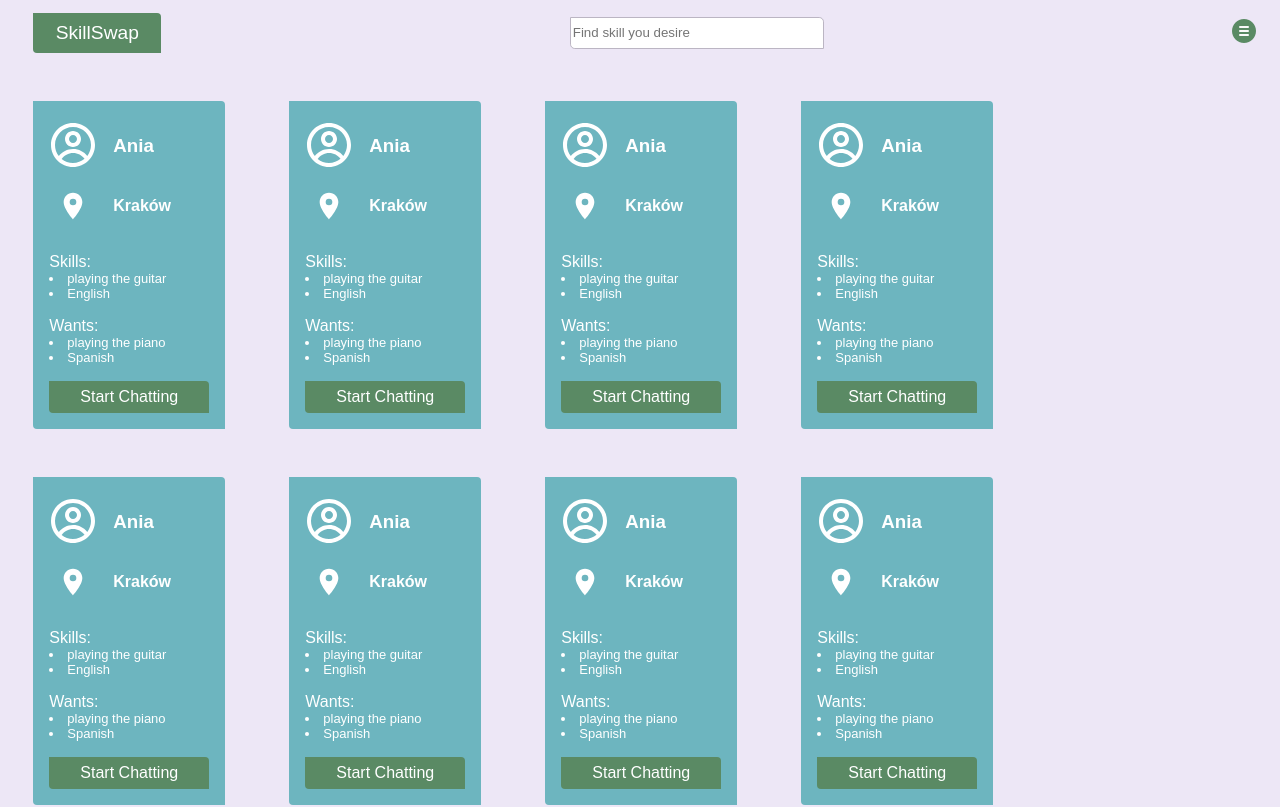
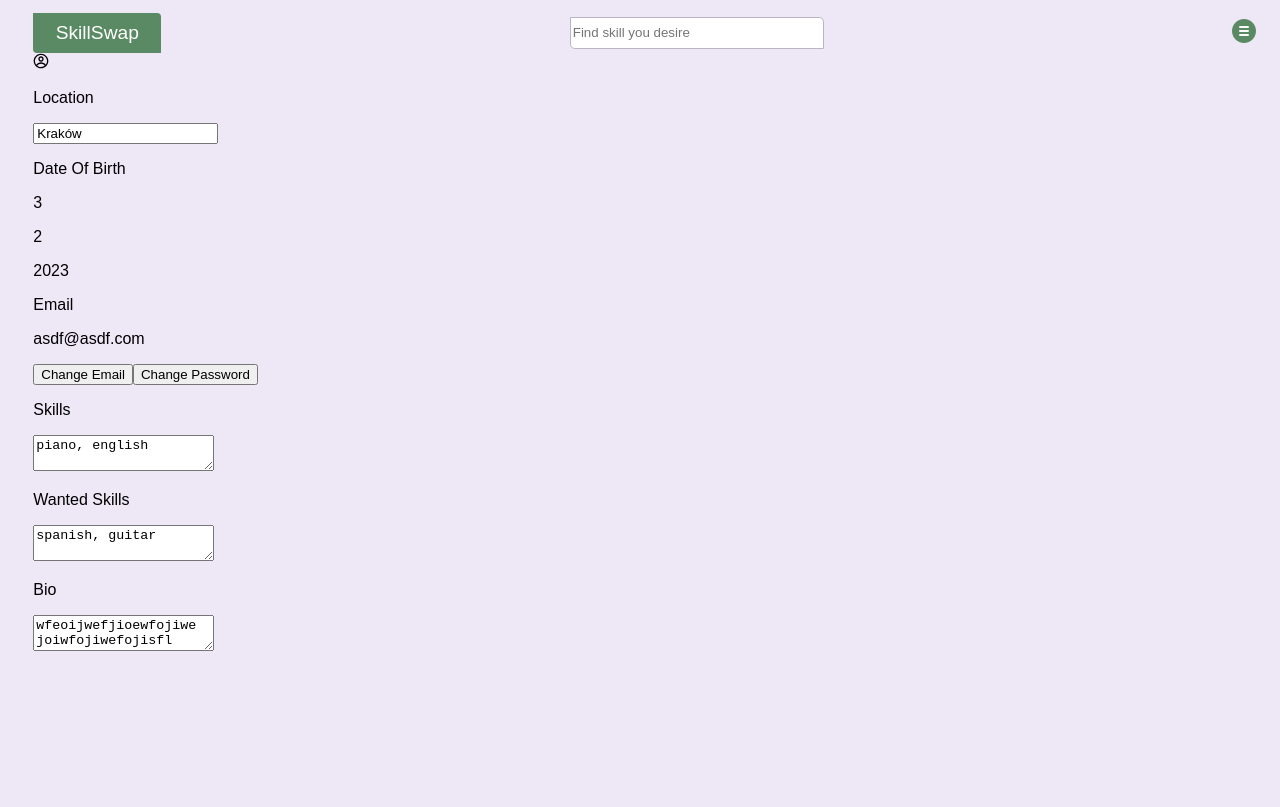
Before and after one commit to Kaponn/skill-swap, a React (Create React App) app in the folder skill-swap-front/: page / in a window 1280 px wide. Shown: the top 807 px of the page. Built offline with nearby package versions, Linux system fonts and the light colour scheme; the HTML template or start-up script is replaced by a standard one.

Commit message:
create frame of ProfilePage component

```diff
--- /dev/null
+++ b/skill-swap-front/public/index.html
@@ -0,0 +1,28 @@
+<!DOCTYPE html>
+<html lang="en">
+  <head>
+    <meta charset="utf-8" />
+    <link rel="icon" href="%PUBLIC_URL%/favicon.ico" />
+    <meta name="viewport" content="width=device-width, initial-scale=1" />
+    <meta name="theme-color" content="#000000" />
+    <meta
+      name="description"
+      content="Web site created using create-react-app"
+    />
+    <title>Skill Swap</title>
+  </head>
+  <body>
+    <noscript>You need to enable JavaScript to run this app.</noscript>
+    <div id="root"></div>
+    <!--
+      This HTML file is a template.
+      If you open it directly in the browser, you will see an empty page.
+
+      You can add webfonts, meta tags, or analytics to this file.
+      The build step will place the bundled scripts into the <body> tag.
+
+      To begin the development, run `npm start` or `yarn start`.
+      To create a production bundle, use `npm run build` or `yarn build`.
+    -->
+  </body>
+</html>
--- a/skill-swap-front/src/App.css
+++ b/skill-swap-front/src/App.css
@@ -10,3 +10,8 @@
   font-family: Arial, Helvetica, sans-serif;
   background-color: var(--background);
 }
+
+.global-container {
+    margin-left: 2%;
+    margin-top: 1%;
+}
--- a/skill-swap-front/src/App.tsx
+++ b/skill-swap-front/src/App.tsx
@@ -1,6 +1,7 @@
 import React from 'react';
 import './App.css';
 import { MainPage } from './features/main-page/MainPage';
+import { ProfilePage } from './features/profile-page/ProfilePage';
 import { SignIn } from './features/sign-in/SignIn';
 import { SignUp } from './features/sign-up/SignUp';
 
@@ -10,7 +11,8 @@ function App() {
       <header className="App-header">
         {/* <SignIn /> */}
         {/* <SignUp /> */}
-        <MainPage />
+        {/* <MainPage /> */}
+        <ProfilePage cityName='Kraków' dateOfBirth={new Date()} email="asdf@asdf.com" skills="piano, english" wantedSkills='spanish, guitar' bio='wfeoijwefjioewfojiwe joiwfojiwefojisfl jklsflkjsdf'/>
       </header>
     </div>
   );
--- /dev/null
+++ b/skill-swap-front/src/features/profile-page/ProfilePage.tsx
@@ -0,0 +1,65 @@
+import { useState } from "react"
+import { CgProfile } from "react-icons/cg";
+import { Menu } from "../menu/Menu"
+
+interface UserDetails {
+  cityName: string,
+  dateOfBirth: Date,
+  email: string,
+  skills: string,
+  wantedSkills: string,
+  bio: string,
+}
+
+export const ProfilePage = (user: UserDetails) => {
+  const [cityName, setCityName] = useState(user.cityName);
+  const [skills, setSkills] = useState(user.skills);
+  const [wantedSkills, setWantedSkills] = useState(user.wantedSkills);
+  const [bio, setBio] = useState(user.bio);
+
+
+  return (
+    <div className="global-container">
+      <Menu />
+      <div className="profile-container">
+        <CgProfile className="profile-icon name" />
+        <div className="profile-left-side">
+          <div className="detail-container">
+            <p className="profile-paragraph">Location</p>
+            <input className="profile-input" value={cityName} onChange={(e) => setCityName(e.target.value)} />
+          </div>
+          <div className="detail-container">
+            <p className="profile-paragraph">Date Of Birth</p>
+            <div className="date-of-birth-container">
+              <p>{user.dateOfBirth.getDay()}</p>
+              <p>{user.dateOfBirth.getMonth()}</p>
+              <p>{user.dateOfBirth.getFullYear()}</p>
+            </div>
+          </div>
+          <div className="detail-container">
+            <p className="profile-paragraph">Email</p>
+            <p className="profile-paragraph">{user.email}</p>
+          </div>
+          <div className="profile-buttons">
+            <button className="profile-button">Change Email</button>
+            <button className="profile-button">Change Password</button>
+          </div>
+        </div>
+        <div className="profile-right-side">
+          <div className="detail-container">
+            <p className="profile-paragraph">Skills</p>
+            <textarea className="skills input" value={skills} onChange={(e) => setSkills(e.target.value)} />
+          </div>
+          <div className="detail-container">
+            <p className="profile-paragraph">Wanted Skills</p>
+            <textarea className="skills input" value={wantedSkills} onChange={(e) => setWantedSkills(e.target.value)} />
+          </div>
+        </div>
+        <div className="bio-container">
+          <p className="detail-container">Bio</p>
+          <textarea className="bio input" value={bio} onChange={(e) => setBio(e.target.value)}/>
+        </div>
+      </div>
+    </div>
+  )
+}
```
Also changed, not shown: skill-swap-front/public/robots.txt (added).
